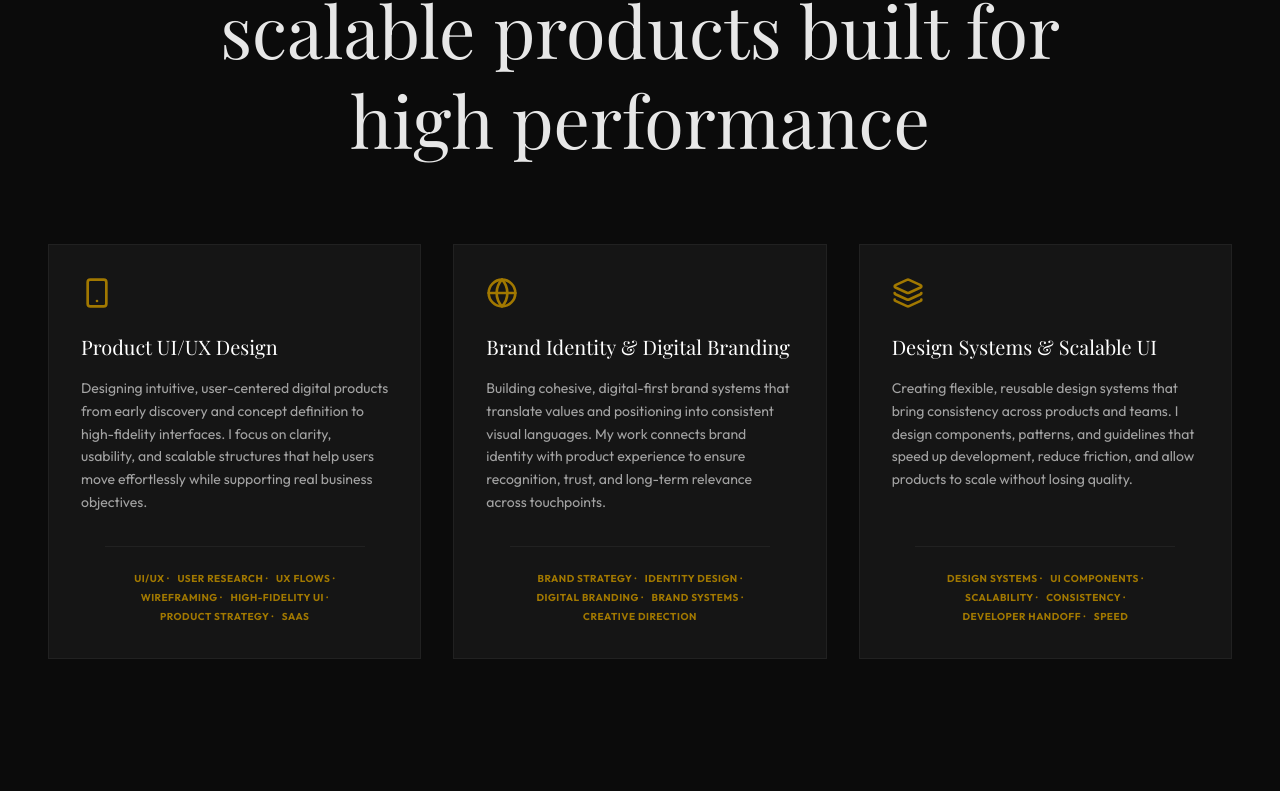
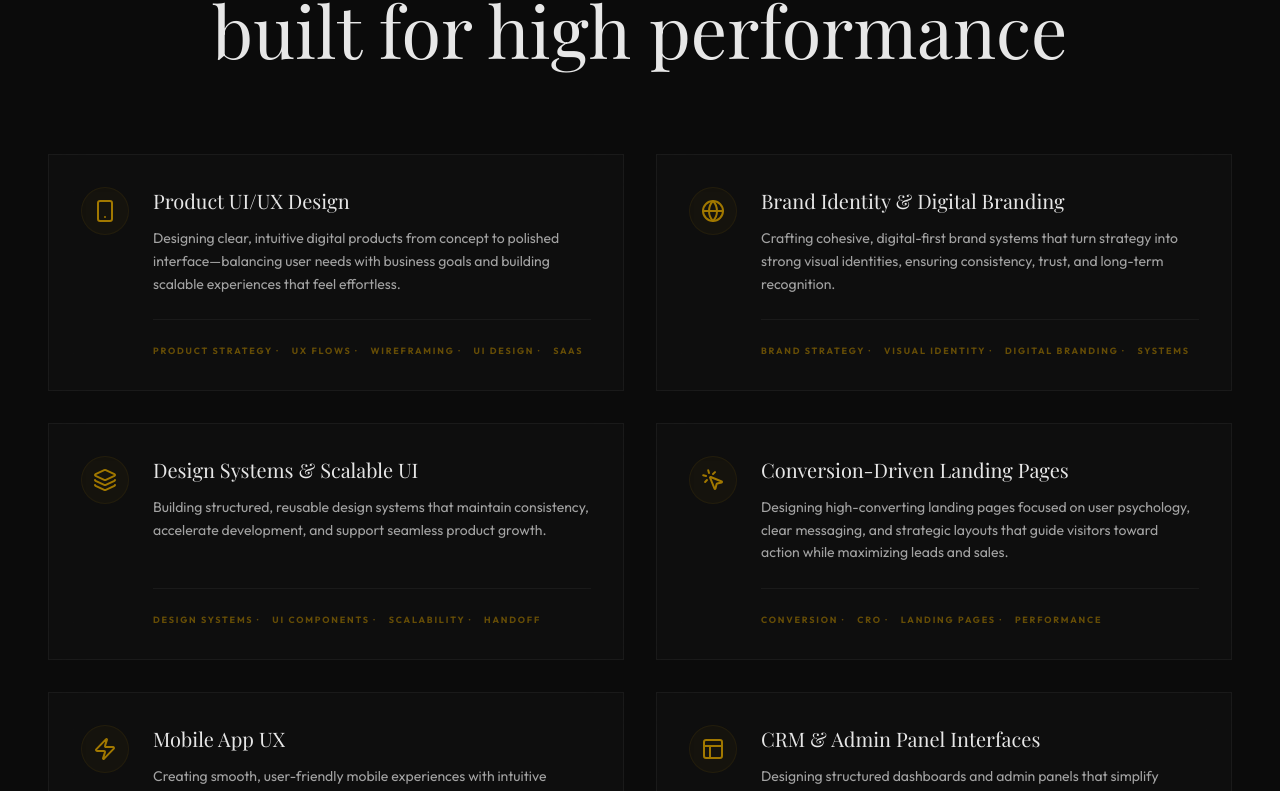
Before and after one commit to Modiw220/Prtf, a React (Vite) app: page / in a window 1280 px wide. Shown: the part 1990-2781 px from the top of the page. Built offline with nearby package versions, Linux system fonts and the light colour scheme; a web font is replaced by a local one.

Commit message:
feat: Expand MyServices section with new service offerings and enhance animations in SocialSidebar

```diff
--- a/src/App.tsx
+++ b/src/App.tsx
@@ -17,7 +17,10 @@ import {
     ExternalLink,
     Users,
     ChevronRight,
-    ChevronLeft
+    ChevronLeft,
+    MousePointerClick,
+    Zap,
+    Layout
 } from 'lucide-react';
 import { BrowserRouter as Router, Routes, Route, Link, useLocation, useParams } from 'react-router-dom';
 import WhyWorkWithMe from './components/WhyWorkWithMe';
@@ -288,6 +291,7 @@ const Navbar = () => {
     const navLinks = [
         { name: "Home", href: "/" },
         { name: "About", href: "/#about" },
+        { name: "Services", href: "/#my-services" },
         { name: "Featured Work", href: "/#portfolio" },
         { name: "Full Portfolio", href: "/projects" }
     ];
@@ -462,10 +466,25 @@ const Footer = () => {
 
                     {/* Large Brand Headline */}
                     <div className="lg:col-span-6 lg:text-right">
-                        <h2 className="text-5xl md:text-7xl lg:text-8xl font-serif text-white/10 leading-none select-none">
+                        <motion.h2
+                            animate={{
+                                opacity: [0.3, 0.5, 0.3],
+                                filter: [
+                                    "drop-shadow(0 0 0px rgba(255,255,255,0))",
+                                    "drop-shadow(0 0 15px rgba(255,255,255,0.1))",
+                                    "drop-shadow(0 0 0px rgba(255,255,255,0))"
+                                ]
+                            }}
+                            transition={{
+                                duration: 4,
+                                repeat: Infinity,
+                                ease: "easeInOut"
+                            }}
+                            className="text-5xl md:text-7xl lg:text-8xl font-serif leading-none select-none bg-gradient-to-r from-neutral-700 via-neutral-500 to-neutral-300 bg-clip-text text-transparent"
+                        >
                             Let's build <br />
                             The future
-                        </h2>
+                        </motion.h2>
                     </div>
                 </div>
 
@@ -568,7 +587,7 @@ const Hero = () => {
                             initial={{ opacity: 0, scale: 0.8 }}
                             animate={{ opacity: 1, scale: 1 }}
                             transition={{ duration: 1, ease: "easeOut" }}
-                            className="relative w-72 h-72 md:w-80 md:h-80 xl:w-96 xl:h-96"
+                            className="relative w-72 h-72 md:w-80 md:h-80 xl:w-96 xl:h-96 lg:-translate-x-12"
                         >
                             {/* Gold Ring Decoration */}
                             <div className="absolute inset-[-20px] border border-gold/20 rounded-full animate-[spin_20s_linear_infinite]"></div>
@@ -718,21 +737,39 @@ const MyServices = () => {
     const items = [
         {
             title: "Product UI/UX Design",
-            desc: "Designing intuitive, user-centered digital products from early discovery and concept definition to high-fidelity interfaces. I focus on clarity, usability, and scalable structures that help users move effortlessly while supporting real business objectives.",
-            tags: ["UI/UX", "User Research", "UX Flows", "Wireframing", "High-Fidelity UI", "Product Strategy", "SaaS"],
-            icon: <Smartphone className="text-gold w-8 h-8" />
+            desc: "Designing clear, intuitive digital products from concept to polished interface—balancing user needs with business goals and building scalable experiences that feel effortless.",
+            tags: ["Product Strategy", "UX Flows", "Wireframing", "UI Design", "SaaS"],
+            icon: <Smartphone className="text-gold w-6 h-6" />
         },
         {
             title: "Brand Identity & Digital Branding",
-            desc: "Building cohesive, digital-first brand systems that translate values and positioning into consistent visual languages. My work connects brand identity with product experience to ensure recognition, trust, and long-term relevance across touchpoints.",
-            tags: ["Brand Strategy", "Identity Design", "Digital Branding", "Brand Systems", "Creative Direction"],
-            icon: <Globe className="text-gold w-8 h-8" />
+            desc: "Crafting cohesive, digital-first brand systems that turn strategy into strong visual identities, ensuring consistency, trust, and long-term recognition.",
+            tags: ["Brand Strategy", "Visual Identity", "Digital Branding", "Systems"],
+            icon: <Globe className="text-gold w-6 h-6" />
         },
         {
             title: "Design Systems & Scalable UI",
-            desc: "Creating flexible, reusable design systems that bring consistency across products and teams. I design components, patterns, and guidelines that speed up development, reduce friction, and allow products to scale without losing quality.",
-            tags: ["Design Systems", "UI Components", "Scalability", "Consistency", "Developer Handoff", "SPEED"],
-            icon: <Layers className="text-gold w-8 h-8" />
+            desc: "Building structured, reusable design systems that maintain consistency, accelerate development, and support seamless product growth.",
+            tags: ["Design Systems", "UI Components", "Scalability", "Handoff"],
+            icon: <Layers className="text-gold w-6 h-6" />
+        },
+        {
+            title: "Conversion-Driven Landing Pages",
+            desc: "Designing high-converting landing pages focused on user psychology, clear messaging, and strategic layouts that guide visitors toward action while maximizing leads and sales.",
+            tags: ["CONVERSION", "CRO", "LANDING PAGES", "PERFORMANCE"],
+            icon: <MousePointerClick className="text-gold w-6 h-6" />
+        },
+        {
+            title: "Mobile App UX",
+            desc: "Creating smooth, user-friendly mobile experiences with intuitive navigation, clean interactions, and modern UI patterns that improve engagement and retention across iOS and Android apps.",
+            tags: ["MOBILE UX", "APP DESIGN", "USER FLOWS", "USABILITY"],
+            icon: <Zap className="text-gold w-6 h-6" />
+        },
+        {
+            title: "CRM & Admin Panel Interfaces",
+            desc: "Designing structured dashboards and admin panels that simplify complex data, improve productivity, and deliver clean user experiences through organized layouts and scalable components.",
+            tags: ["DASHBOARDS", "ADMIN PANELS", "DATA VIZ", "CRM UX"],
+            icon: <Layout className="text-gold w-6 h-6" />
         }
     ];
 
@@ -749,16 +786,14 @@ const MyServices = () => {
                     >
                         <span className="text-gold font-sans uppercase tracking-[0.3em] text-sm block">my services</span>
                         <h2 className="text-4xl md:text-6xl lg:text-7xl font-serif leading-tight text-white/90 max-w-4xl mx-auto">
-                            I help teams design <br className="block md:hidden" />
-                            <span className="text-gold italic">clear</span>, <br className="block md:hidden" />
-                            scalable products <br className="block md:hidden" />
+                            Clear <span className="text-gold italic">scalable</span> products <br className="hidden lg:block" />
                             built for <br className="block md:hidden" />
                             high performance
                         </h2>
                     </motion.div>
                 </div>
 
-                <div className="grid grid-cols-1 md:grid-cols-3 gap-8">
+                <div className="grid grid-cols-1 lg:grid-cols-2 gap-8">
                     {items.map((service, idx) => (
                         <motion.div
                             key={idx}
@@ -770,27 +805,64 @@ const MyServices = () => {
                                 delay: idx * 0.1,
                                 ease: [0.4, 0, 0.2, 1]
                             }}
-                            whileHover={{ y: -10 }}
-                            className="p-8 bg-card border border-white/5 group hover:border-gold/30 transition-all duration-500 relative flex flex-col h-full"
-                        >
-                            <div className="mb-6">{service.icon}</div>
-                            <h3 className="text-lg md:text-xl font-serif mb-4 group-hover:text-gold transition-colors">{service.title}</h3>
-                            <p className="text-muted-foreground text-sm leading-relaxed mb-8 flex-grow">{service.desc}</p>
-
-                            <div className="flex flex-wrap gap-x-2 gap-y-1 pt-6 border-t border-white/5 min-h-[80px] content-start justify-center text-center max-w-[260px] mx-auto">
-                                {service.tags.map((tag, tagIdx) => (
-                                    <span key={tagIdx} className="text-[10px] uppercase tracking-wider text-gold font-bold">
-                                        {tag} {tagIdx < service.tags.length - 1 && " ·"}
-                                    </span>
-                                ))}
+                            whileHover={{ scale: 1.02, zIndex: 10 }}
+                            transition={{ duration: 0.2, ease: "easeOut" }}
+                            className="p-6 md:p-8 bg-card/40 backdrop-blur-xl border border-white/5 group hover:border-gold/30 transition-all duration-300 relative flex flex-col md:flex-row gap-6 h-full"
+                        >
+                            {/* Icon Container */}
+                            <div className="flex-shrink-0">
+                                <div className="w-12 h-12 rounded-full bg-gold/5 border border-gold/10 flex items-center justify-center group-hover:bg-gold/10 group-hover:border-gold/20 transition-all duration-500">
+                                    <div className="transform group-hover:scale-110 transition-transform duration-500">
+                                        {service.icon}
+                                    </div>
+                                </div>
                             </div>
 
-                            <div className="absolute top-0 right-0 p-4 opacity-0 group-hover:opacity-100 transition-opacity">
-                                <div className="w-1.5 h-1.5 rounded-full bg-gold glow-gold"></div>
+                            {/* Content Section */}
+                            <div className="flex flex-col h-full flex-grow">
+                                <div className="space-y-3 mb-6">
+                                    <h3 className="text-lg md:text-xl font-serif text-white/90 group-hover:text-gold transition-colors duration-300">
+                                        {service.title}
+                                    </h3>
+                                    <p className="text-muted-foreground text-sm leading-relaxed max-w-xl">
+                                        {service.desc}
+                                    </p>
+                                </div>
+
+                                {/* Tags Container - Forced Single Line */}
+                                <div className="flex flex-nowrap items-center gap-x-3 pt-6 border-t border-white/5 mt-auto overflow-hidden">
+                                    {service.tags.map((tag, tagIdx) => (
+                                        <span key={tagIdx} className="text-[9px] uppercase tracking-[0.2em] text-gold/60 group-hover:text-gold font-bold transition-colors duration-300 whitespace-nowrap shrink-0">
+                                            {tag} {tagIdx < service.tags.length - 1 && " ·"}
+                                        </span>
+                                    ))}
+                                </div>
+                            </div>
+
+                            {/* Floating Hover Indicator */}
+                            <div className="absolute top-0 right-0 p-6 opacity-0 group-hover:opacity-100 transition-opacity duration-500">
+                                <div className="w-1.5 h-1.5 rounded-full bg-gold glow-gold animate-pulse"></div>
                             </div>
                         </motion.div>
                     ))}
                 </div>
+
+                {/* Section CTA */}
+                <motion.div
+                    initial={{ opacity: 0, y: 20 }}
+                    whileInView={{ opacity: 1, y: 0 }}
+                    viewport={{ once: true }}
+                    transition={{ delay: 0.6 }}
+                    className="mt-16 flex justify-start"
+                >
+                    <Link
+                        to="/#contact"
+                        className="group flex items-center gap-4 bg-white text-black px-10 py-5 rounded-sm font-bold uppercase tracking-[0.3em] text-sm hover:bg-gold transition-all duration-300 transform hover:-translate-y-1 hover:shadow-[0_10px_30px_rgba(161,120,0,0.2)]"
+                    >
+                        start a project
+                        <ChevronRight className="w-5 h-5 group-hover:translate-x-1 transition-transform" />
+                    </Link>
+                </motion.div>
             </div>
         </section>
     );
```
Also changed, not shown: src/components/SocialSidebar.tsx (+33 -2 lines).
